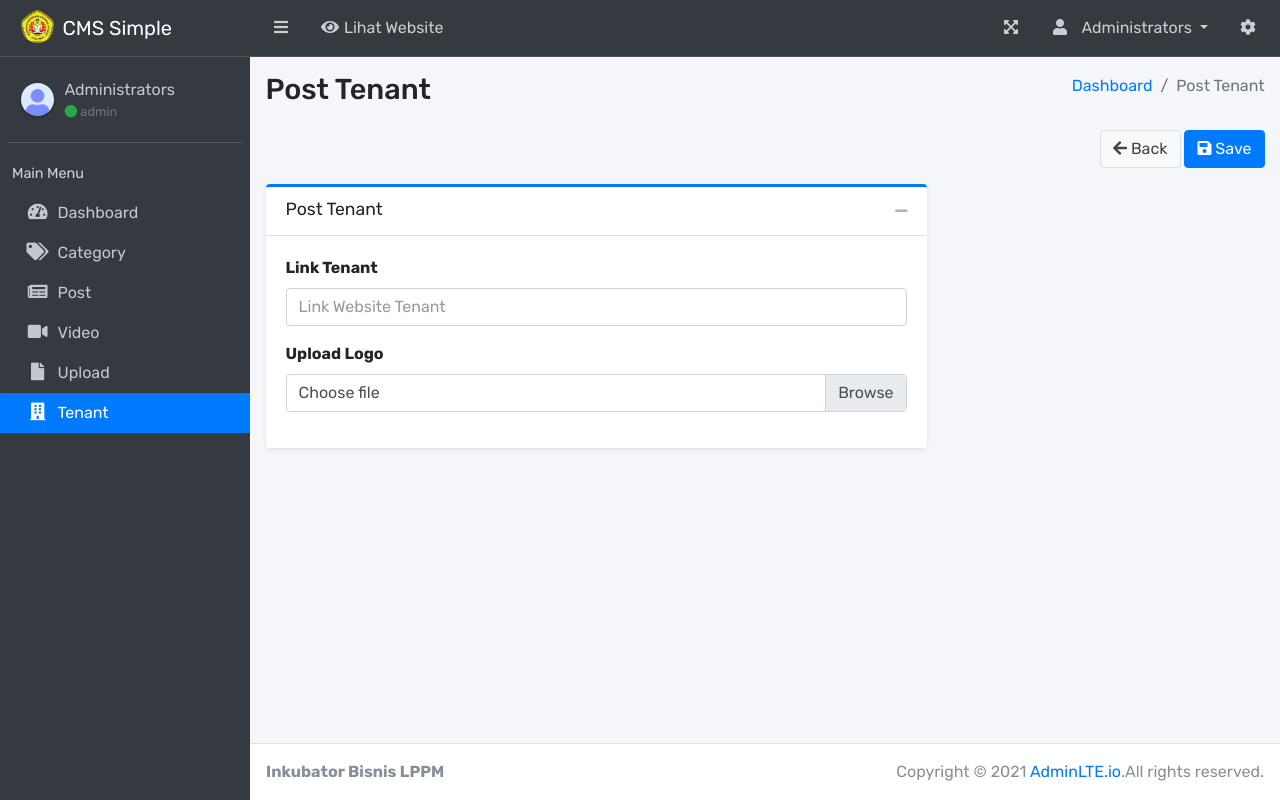
After one commit to yudhayunantop/lppm_inbis_upn, a CodeIgniter app: page /tenant/create in a window 1280 px wide. The commit adds this page. Run offline with CodeIgniter, Linux system fonts and the light colour scheme; a user stored in the database is signed in; data comes from the database, SQL or seed files in the repository; both versions use the stored data as it was after the commit; some libraries are stand-ins or nearby versions.

Commit message:
tenant fix

```diff
--- a/application/config/autoload.php
+++ b/application/config/autoload.php
@@ -137,4 +137,5 @@ $autoload['model'] = array(
     'Post_model' => 'post',
     'Comment_model' => 'comment',
     'Video_model'=>'video',
-    'UploadF_model'=>'uploadF');
+    'UploadF_model'=>'uploadF',
+    'Tenant_model'=>'tenant');
--- /dev/null
+++ b/application/controllers/Tenant.php
@@ -0,0 +1,92 @@
+<?php
+defined('BASEPATH') or exit('No direct script access allowed');
+class Tenant extends CI_Controller
+{
+	private $path = "";
+	public function __construct()
+	{
+		parent::__construct();
+		$this->path = FCPATH . "assets/dist/logo/";
+		$this->load->library('pagination');
+	}
+
+	public function index()
+	{
+
+	}
+
+	private function validation()
+	{
+		$this->form_validation->set_rules('linktenant', 'Link', 'required');
+//		 $this->form_validation->set_rules('file', 'File', 'required');
+	}
+
+	public function data(){
+		check_role(['admin']);
+		$data['title'] = "Tenant";
+		$data['tenant'] = $this->tenant->getAllTenant();
+		admin_template('tenant/data', $data);
+	}
+
+	private function _configUpload()
+	{
+		$config['upload_path'] = $this->path;
+		$config['allowed_types'] = 'gif|jpg|jpeg|png|jpeg|bmp|pdf|docx|doc|odt|xps';
+		$config['max_size'] = 3000;
+		$this->load->library('upload');
+		$this->upload->initialize($config);
+	}
+
+	public function create(){
+		check_role(['admin']);
+		$data['title'] = "Post Tenant";
+		$this->validation();
+		if ($this->form_validation->run()== false) {
+			admin_template('tenant/create', $data);
+		} else {
+			$this->save();
+		}
+	}
+
+	public function save(){
+		check_role(['admin']);
+
+		$input['linktenant'] = $this->input->post('linktenant', false);
+		// var_dump($input);
+		$this->_configUpload();
+
+		if (!$this->upload->do_upload('file_logo')) {
+			$error = array('error' => $this->upload->display_errors());
+			redirect('tenant/create', $error);
+		} else {
+
+			$file = $this->upload->data();
+			$input['logo'] = $file['file_name'];
+			$data = array('tenant' => $this->upload->data());
+
+			$this->main->insert('tenant', $input);
+			redirect('tenant/data', $data);
+		}
+	}
+
+	public function update($where)
+	{
+		check_role(['admin']);
+		$input['link'] = $this->input->upload('linktenant', false);
+		$input['logo'] = $this->input->upload('file_logo', false);
+		setMsg('success', 'Tenant updated.');
+		$this->main->update('tenant',$input, $where);
+		redirect('tenant/data');
+	}
+
+	public function delete($id_tenant){
+		check_role(['admin']);
+		$id = encode_php_tags($id_tenant);
+		$where = ['id_tenant' => $id];
+		$query = $this->main->get_where('tenant', $where);
+		if (!$query) redirect('tenant/data');
+		setMsg('success', "Tenant deleted successfully.");
+		$this->main->delete('tenant', $where);
+		redirect('tenant/data');
+	}
+}
--- /dev/null
+++ b/application/models/Tenant_model.php
@@ -0,0 +1,11 @@
+<?php
+defined('BASEPATH') or exit('No direct script access allowed');
+class Tenant_model extends CI_Model
+{
+	private $table = 'tenant';
+	public function getAllTenant(){
+		return $this->db->from($this->table)
+			->order_by('id_tenant', "desc")
+			->get()->result();
+	}
+}
--- a/application/views/_includes/admin/header.php
+++ b/application/views/_includes/admin/header.php
@@ -138,6 +138,12 @@
                                     <p>Upload</p>
                                 </a>
                             </li>
+                            <li class="nav-item">
+								<a href="<?= base_url('tenant/data'); ?>" class="nav-link <?= active_menu('tenant'); ?>">
+									<i class="nav-icon fas fa-building"></i>
+									<p>Tenant</p>
+								</a>
+							</li>
                             <!-- <li class="nav-item">
                                 <a href="<?= base_url('member'); ?>" class="nav-link <?= active_menu('member'); ?>">
                                     <i class="nav-icon fas fa-users fa-fw"></i>
--- /dev/null
+++ b/application/views/tenant/create.php
@@ -0,0 +1,44 @@
+<?= form_open_multipart(); ?>
+<div class="text-right mb-3">
+    <a href="<?= base_url('tenant/data'); ?>" class="btn btn-default">
+        <i class="fa fa-arrow-left"></i> Back
+    </a>
+    <button type="submit" class="btn btn-primary">
+        <i class="fa fa-save"></i> Save
+    </button>
+</div>
+<div class="row">
+    <div class="col-md-8 order-last order-md-first">
+        <div class="card card-outline card-primary shadow-sm">
+            <div class="card-header">
+                <h3 class="card-title"><?= $title; ?></h3>
+
+                <div class="card-tools">
+                    <button type="button" class="btn btn-tool" data-card-widget="collapse">
+                        <i class="fas fa-minus"></i>
+                    </button>
+                </div>
+                <!-- /.card-tools -->
+            </div>
+
+            <?php $error; ?>
+            <div class="card-body">
+                <div class="form-group">
+                    <label for="linktenant">Link Tenant</label>
+                    <input id="linktenant" name="linktenant" class="form-control" type="text" placeholder="Link Website Tenant" value="<?= set_value('link'); ?>" autocomplete="off">
+                    <?= form_error('linktenant'); ?>
+                </div>
+
+                <div class="form-group">
+                    <label class="form-label" for="file_logo">Upload Logo</label>
+                    <div class="custom-file">
+                    <?php echo form_open_multipart('tenant/save');?>
+                        <input type="file" class="custom-file-input" id="file_logo" name="file_logo" aria-describedby="inputGroupFileAddon01">
+                        <label class="custom-file-label" for="file_upload">Choose file</label>
+                    </div>
+                </div>
+            </div>
+        </div>
+    </div>
+</div>
+<?= form_close(); ?>
```
Also changed, not shown: application/views/tenant/data.php (added, +39 -0 lines), application/views/tenant/edit.php (added, +44 -0 lines), database/ci_blog.sql (+37 -5 lines), assets/dist/logo/PENSI.png (added), assets/dist/logo/logoupnbaru.png (added), assets/dist/logo/logoupnbaru1.png (added), assets/dist/logo/logoupnbaru2.png (added), assets/dist/logo/ttg.jpg (added).
